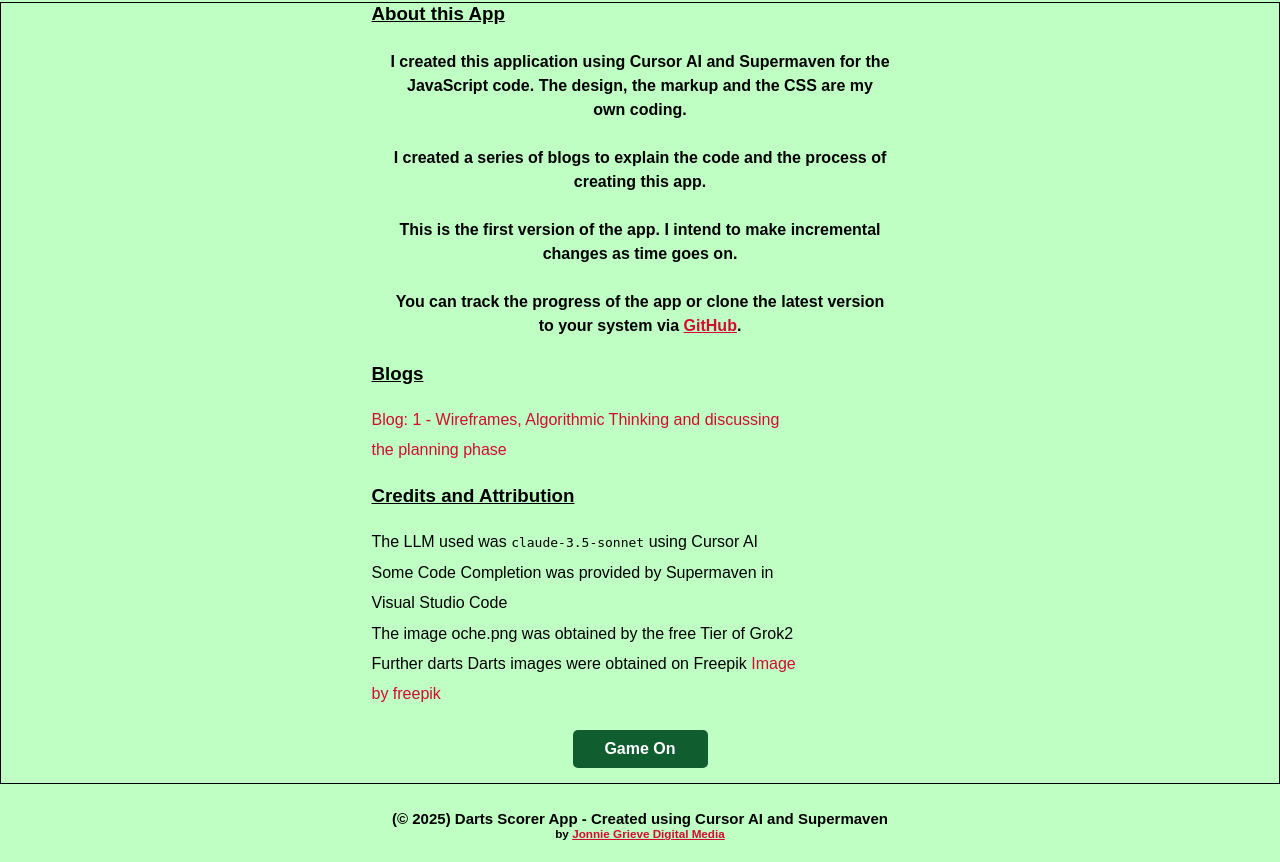
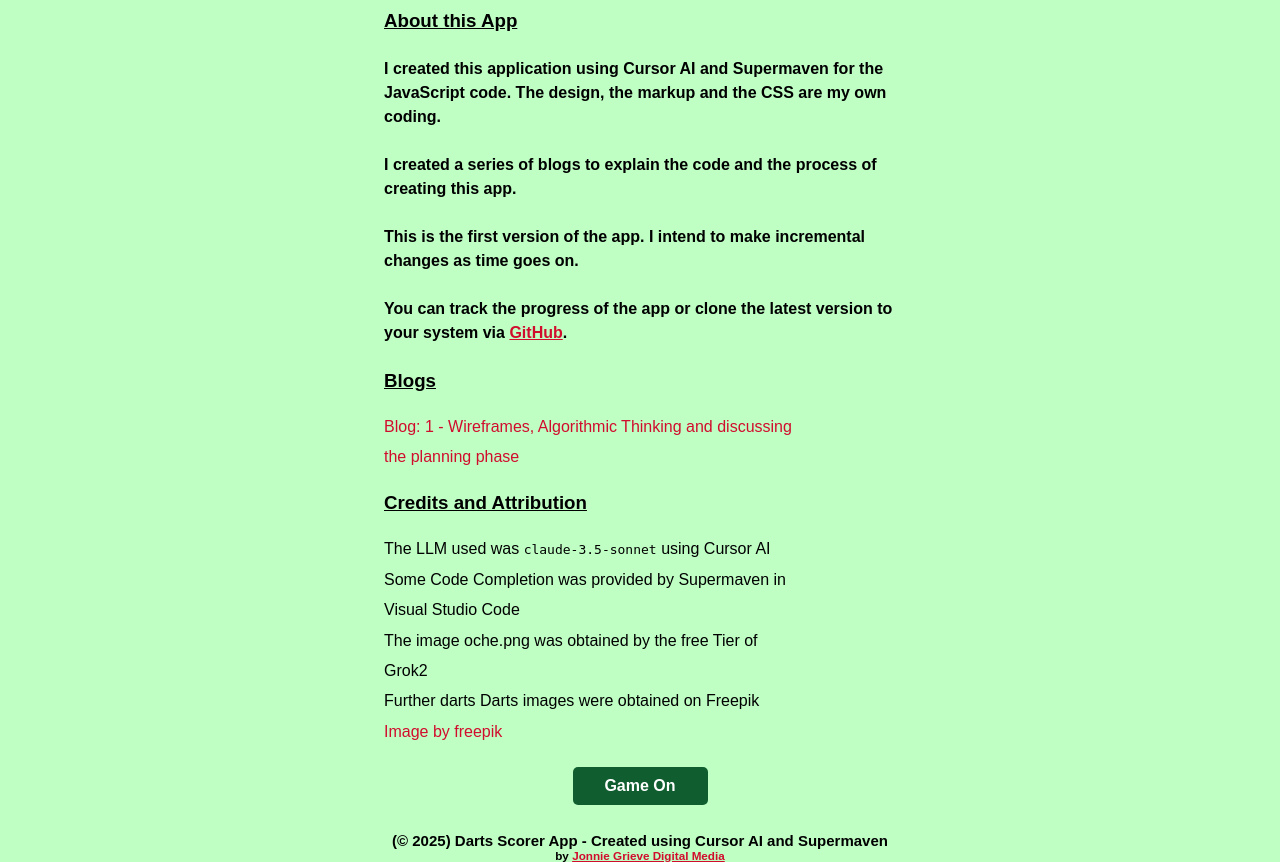
Before and after one commit to jg-digital-media/jgdm_darts_scorer, a PHP site: page /about.php in a window 1280 px wide. Shown: the part 107-969 px from the top of the page. Before the commit the page ends 947 px from the top, so only its background shows below. Run offline with PHP 8.4, Linux system fonts and the light colour scheme.

Commit message:
refactor about page styling

```diff
--- a/style.css
+++ b/style.css
@@ -1,7 +1,7 @@
 /* _config.scss */
 /*
 
-Last Updated: 28-01-2025 - 15:31
+Last Updated: 28-02-2025 - 11:09
 */
 /* main.scss */
 * {
@@ -80,7 +80,7 @@ section p {
   font-size: 16px;
   text-align: center;
   display: block;
-  width: 230px;
+  width: 80%;
   margin: 45pt auto;
   line-height: 1.5;
 }
@@ -220,12 +220,19 @@ section.game---state .game---status .display---messages .message .btn---quit:hov
 }
 
 section.about--the--app {
-  border: solid 1px black;
+  /* border: solid 1px black; */
+  width: 640px;
+}
+@media (max-width: 660px) {
+  section.about--the--app {
+    width: 90%;
+  }
 }
 section.about--the--app #app_intro {
   margin: 25px auto;
   border-radius: 8px;
-  width: 500px;
+  width: 80%;
+  text-align: left;
 }
 @media (max-width: 660px) {
   section.about--the--app #app_intro {
@@ -242,8 +249,9 @@ section.about--the--app #app_intro img {
   box-shadow: inset #d10d2e 0px 0px 3px 2px;
 }
 section.about--the--app h1, section.about--the--app h2, section.about--the--app h3 {
-  margin: 0 auto;
-  width: 537px;
+  margin: 10px auto;
+  /* width: 537px; */
+  width: 80%;
   text-decoration: underline;
 }
 @media (max-width: 660px) {
@@ -252,7 +260,8 @@ section.about--the--app h1, section.about--the--app h2, section.about--the--app
   }
 }
 section.about--the--app p {
-  margin: 0 auto;
+  margin: 15px auto;
+  text-align: left;
 }
 section.about--the--app p a {
   color: #d10d2e;
@@ -262,7 +271,8 @@ section.about--the--app p a:hover {
   color: #105e2f;
 }
 section.about--the--app ul {
-  width: 537px;
+  /*width: 537px; */
+  width: 80%;
   margin: 20px auto;
 }
 @media (max-width: 660px) {
```
Also changed, not shown: assets/sass/_main.scss (+17 -7 lines), 1 other file.
